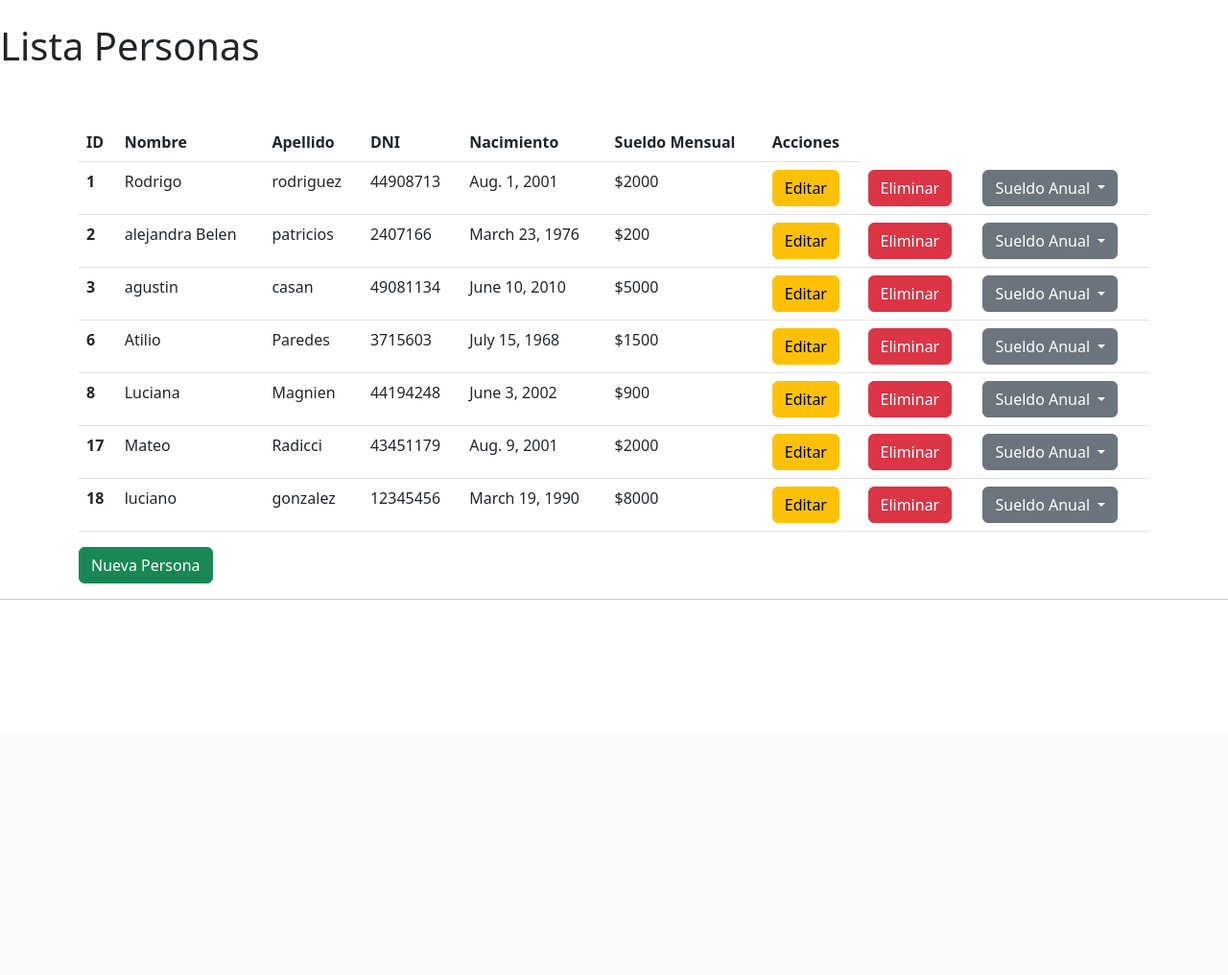
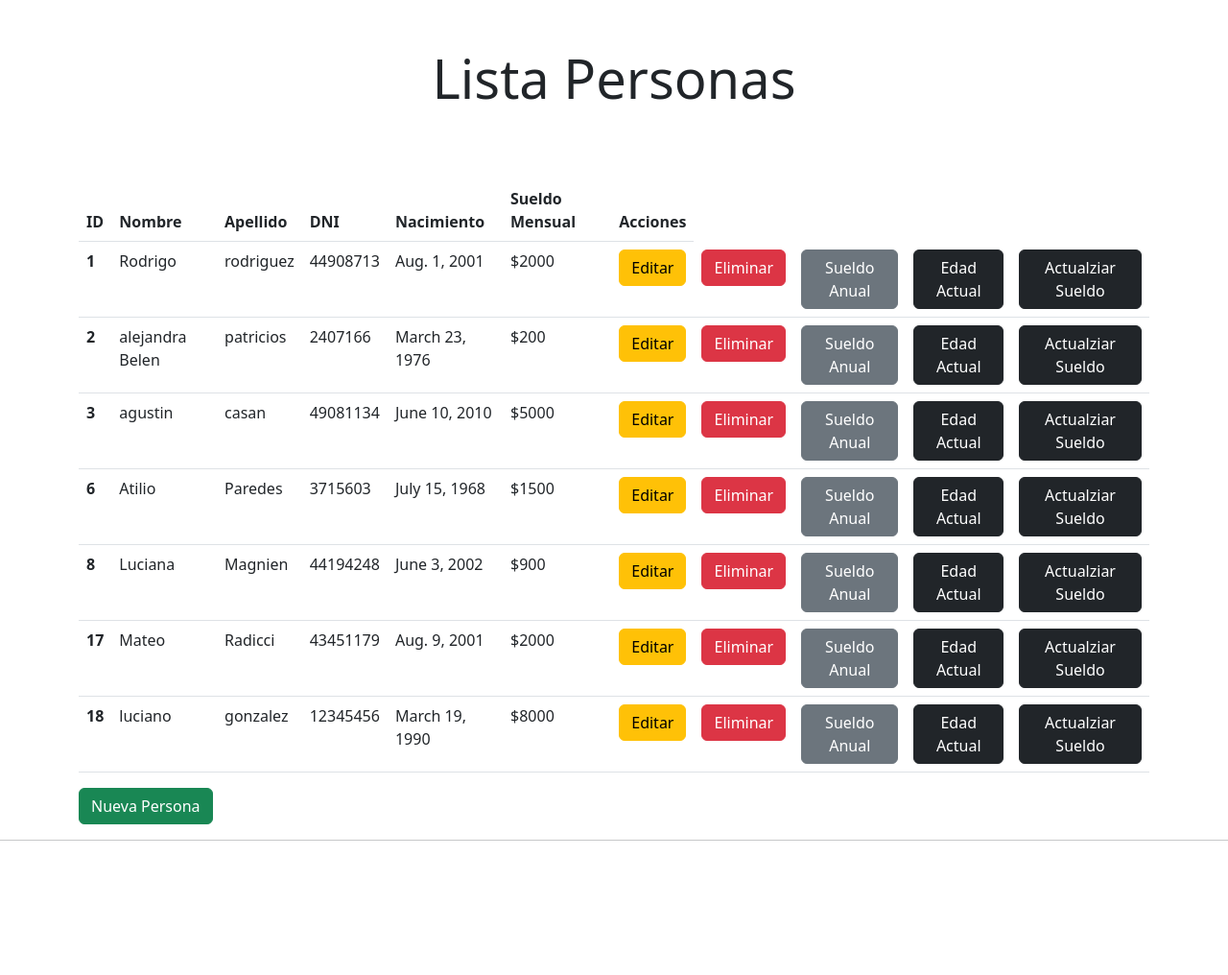
Before and after one commit to radiccimateoo/CRUD-Django, a Django app: page / in a window 1280 px wide. Shown: the part 56-1072 px from the top of the page at 96% size. Before the commit the page ends 681 px from the top, so only its background shows below. Run offline with Django 4.2, Linux system fonts and the light colour scheme; data comes from the database, SQL or seed files in the repository; both versions use the stored data as it was after the commit; some libraries are stand-ins or nearby versions.

Commit message:
primera entrega incompleta

```diff
--- a/peliculas/templates/buscar.html
+++ b/peliculas/templates/buscar.html
@@ -4,7 +4,7 @@
 {% block content %}
 
 <br>
-<h5>Buscar datos por Nombre y DNI</h5>
+<h5 class="text-center display-4 my-4">Buscar datos por Nombre y DNI</h5>
 <br>
 
 <div class="container">
--- a/peliculas/templates/editarPelicula.html
+++ b/peliculas/templates/editarPelicula.html
@@ -4,15 +4,15 @@
 {% block content %}
 
 {% if form.errors %}
-<div class="alert alert-danger"> Error al editar pelicula</div>
+<div class="alert alert-danger"> Error al editar película</div>
 {% endif %}
 
 {% if mensaje %}
-<div class="alert alert-success"> Pelicula actualizada exitosamente! </div>
+<div class="alert alert-success"> Película actualizada exitosamente! </div>
 {% endif %}
 
 <br>
-<h1>Actualziacion de pelicula</h1>
+<h1 class="text-center display-4 my-4">Actualziacion de película</h1>
 <br>
 
 <div class="container">
--- a/peliculas/templates/editarPersona.html
+++ b/peliculas/templates/editarPersona.html
@@ -12,7 +12,7 @@
 {% endif %}
 
 <br>
-<h1>Actualziacion de persona</h1>
+<h1 class="text-center display-4 my-4">Actualziacion de persona</h1>
 <br>
 
 <div class="container">
--- a/peliculas/templates/editarPremio.html
+++ b/peliculas/templates/editarPremio.html
@@ -12,7 +12,7 @@
 {% endif %}
 
 <br>
-<h1>Actualziacion de persona</h1>
+<h1 class="text-center display-4 my-4">Actualziacion de persona</h1>
 <br>
 
 <div class="container">
--- a/peliculas/templates/listaPeliculas.html
+++ b/peliculas/templates/listaPeliculas.html
@@ -4,7 +4,7 @@
 {% block content %}
 
 <br>
-<h1>Lista Películas</h1>
+<h1 class="text-center display-4 my-4">Lista Películas</h1>
 <br>
 
 {% if mensaje %}
--- a/peliculas/templates/listaPersonas.html
+++ b/peliculas/templates/listaPersonas.html
@@ -4,7 +4,7 @@
 {% block content %}
 
 <br>
-<h1>Lista Personas</h1>
+<h1 class="text-center display-4 my-4">Lista Personas</h1>
 <br>
 
 {% if mensaje %}
@@ -37,19 +37,9 @@
 
                 <td> <a class="btn btn-warning" href="{% url 'editar' persona.id%}">Editar</a> </td>
                 <td> <a class="btn btn-danger" href="{% url 'eliminar' persona.id %}">Eliminar</a> </td>
-                <td>
-
-                    <div class="dropdown">
-                        <a href="{% url 'anual' persona.id%}" class="btn btn-secondary dropdown-toggle" type="button"
-                            data-bs-toggle="dropdown" aria-expanded="false">
-                            Sueldo Anual
-                        </a>
-                        <ul class="dropdown-menu">
-                            <li class="dropdown-item"> ${{ anual }} </li>
-                        </ul>
-                    </div>
-
-                </td>
+                <td> <a href="{% url 'anual' persona.sueldo_mensual %}" class="btn btn-secondary">Sueldo Anual</a> </td>
+                <td> <a href="{% url 'edadActual' persona.nacimiento.year %}" class="btn btn-dark">Edad Actual</a></td>
+                <td> <a href="{% url 'actualizarSueldo' persona.sueldo_mensual %}" class="btn btn-dark">Actualziar Sueldo</a></td>
             </tr>
             {% endfor %}
         </tbody>
--- a/peliculas/templates/listaPremios.html
+++ b/peliculas/templates/listaPremios.html
@@ -4,7 +4,7 @@
 {% block content %}
 
 <br>
-<h1>Lista Premios</h1>
+<h1 class="text-center display-4 my-4">Lista Premios</h1>
 <br>
 
 {% if mensaje %}
--- a/peliculas/templates/registrarPeliculas.html
+++ b/peliculas/templates/registrarPeliculas.html
@@ -8,7 +8,7 @@
 {% endif %}
 
 <br>
-<h1>Registro de película</h1>
+<h1 class="text-center display-4 my-4">Registro de película</h1>
 
 <br>
 {% if mensaje %}
--- a/peliculas/templates/registrarPersona.html
+++ b/peliculas/templates/registrarPersona.html
@@ -8,7 +8,7 @@
 {% endif %}
 
 <br>
-<h1>Registro de persona</h1>
+<h1 class="text-center display-4 my-4">Registro de persona</h1>
 
 <br>
 {% if mensaje %}
--- a/peliculas/templates/registrarPremios.html
+++ b/peliculas/templates/registrarPremios.html
@@ -8,7 +8,7 @@
 {% endif %}
 
 <br>
-<h1>Registro de premios</h1>
+<h1 class="text-center display-4 my-4">Registro de premios</h1>
 
 <br>
 {% if mensaje %}
--- a/peliculas/urls.py
+++ b/peliculas/urls.py
@@ -11,8 +11,13 @@ urlpatterns = [
     path('actualizarPersona/<int:id_persona>', personaView.actulizarPersona, name='actualizar'),
     path('eliminarPersona/<int:id_persona>', personaView.eliminarPersona, name='eliminar'),
     path('funcionesSueldos/', personaView.funciones_sueldos, name='funcionesSueldos'),
-    path('anual/<int:id_persona>', personaView.funciones_sueldos, name='anual'),
+    path('anual/<int:sueldo>', personaView.sueldo_anual, name='anual'),
     path('buscar/', personaView.filtrar, name='buscar'),
+    path('edadActual/<int:anio_nacimiento>', personaView.edadActual, name='edadActual'),
+    path('actualizarSueldo/<int:sueldo>', personaView.actualizarSueldo, name='actualizarSueldo'),
+    path('actualizarSueldoDiez/<int:sueldo>', personaView.actualizarSueldoDiez, name='actualizarSueldoDiez'),
+    path('actualizarSueldoQuince/<int:sueldo>', personaView.actualizarSueldoQuince, name='actualizarSueldoQuince'),
+    path('actualizarSueldoVeinte/<int:sueldo>', personaView.actualizarSueldoVeinte, name='actualizarSueldoVeinte'),
 
 
     # PELICULAS
--- a/peliculas/views.py
+++ b/peliculas/views.py
@@ -3,6 +3,9 @@ from django.http import HttpRequest
 
 from .forms import formularioPersona, formularioPelicula, formularioPremio
 from .models import tablaPersona, tablaPelicula, tablaPremio
+
+
+import datetime
 
 # Create your views here.
 class personaView(HttpRequest):
@@ -24,6 +27,7 @@ class personaView(HttpRequest):
     def editarPersona(request, id_persona):
         persona = tablaPersona.objects.filter(id= id_persona).first()
         form = formularioPersona(instance= persona)
+
 
         return render(request, 'editarPersona.html', {'form':form, 'persona':persona})
 
@@ -91,15 +95,7 @@ class personaView(HttpRequest):
             }
         )
 
-    def sueldo_anual(request, id_persona):
-        datos = tablaPersona.objects.all()
-        sueldo = datos[id_persona].sueldo_mensual
-        sueldo_anual = sueldo * 12
-
-        return render(request, 'listaPersonas.html', {'anual', sueldo_anual})
-
     def filtrar(request):
-        # datos = tablaPersona.objects.all()
         nombre = request.GET['nombre']
         dni = request.GET['dni']
 
@@ -107,6 +103,39 @@ class personaView(HttpRequest):
             encontrados = tablaPersona.objects.filter(nombre__icontains = nombre, dni__icontains = dni)
 
             return render(request, 'buscar.html', {'encontrados':encontrados, 'nombre':nombre, 'dni':dni})
+
+    def sueldo_anual(request, sueldo):
+        anual = sueldo * 12
+
+        return render(request, 'anual.html', {'anual':anual})
+
+    def edadActual(request, anio_nacimiento):
+        fecha_atual = datetime.datetime.now()
+        edad_actual = fecha_atual.year - anio_nacimiento
+
+        return render(request, 'edadActual.html', {'actual': edad_actual})
+
+
+    def actualizarSueldo(request, sueldo):
+        return render(request, 'actualizarSueldo.html', {'sueldo':sueldo})
+
+    def actualizarSueldoDiez(request, sueldo):
+        calculo = sueldo * 0.10
+        actualizar = sueldo + calculo
+
+        return render(request, 'actualizarSueldo.html', {'actualizar':actualizar, 'sueldo':sueldo})
+
+    def actualizarSueldoQuince(request, sueldo):
+        calculo = sueldo * 0.15
+        actualizar = sueldo + calculo
+
+        return render(request, 'actualizarSueldo.html', {'actualizar2': actualizar, 'sueldo':sueldo})
+
+    def actualizarSueldoVeinte(request, sueldo):
+        calculo = sueldo * 0.20
+        actualizar = sueldo + calculo
+
+        return render(request, 'actualizarSueldo.html', {'actualizar3': actualizar, 'sueldo':sueldo})
 
 
 class peliculaView(HttpRequest):
@@ -201,6 +230,6 @@ class premioView(HttpRequest):
 
 
 class imagenesView(HttpRequest):
+
     def imagenes(request):
-        img = '<img src="/images/dos.jpg" alt="asdasdasdadd">'
-        return render(request, 'imagenes.html', {'img':img})
+        return render(request, 'imagenes.html')
```
Also changed, not shown: peliculas/templates/actualizarSueldo.html (added, +50 -0 lines), peliculas/templates/anual.html (added, +14 -0 lines), peliculas/templates/edadActual.html (added, +14 -0 lines), db.sqlite3.
